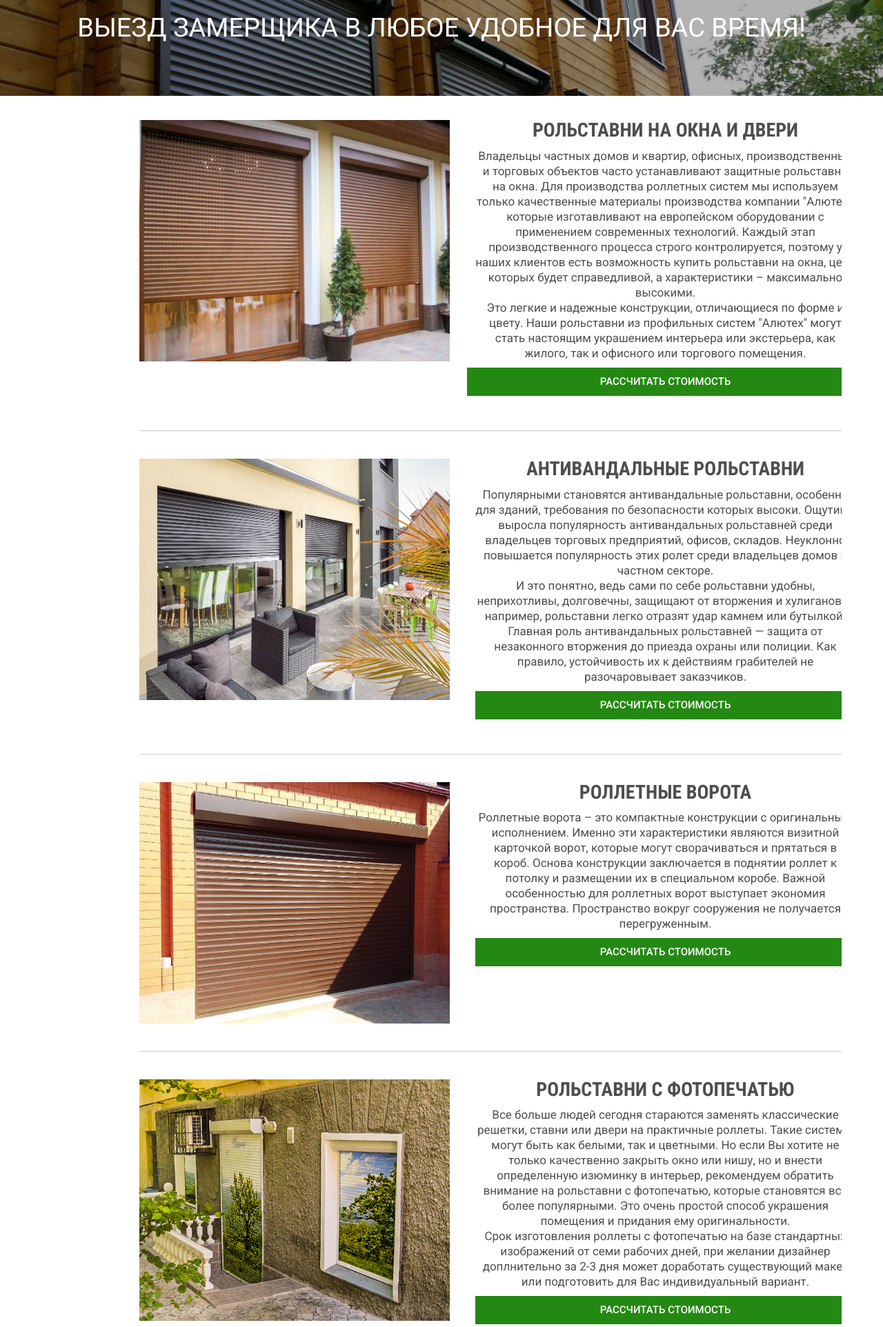
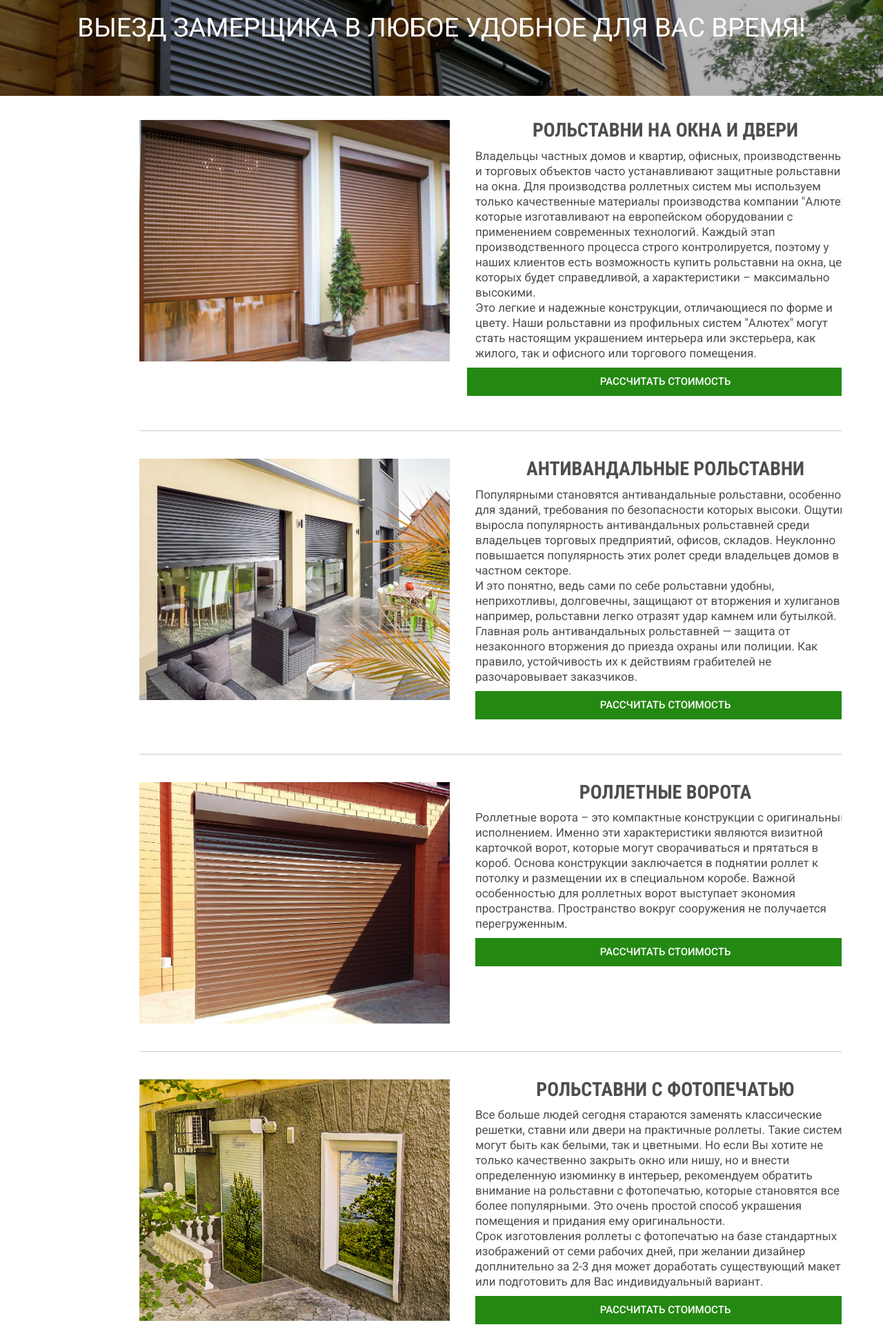
Before and after one commit to artem-create16/site_master, a Flask app: page / in a window 1280 px wide. Shown: the part 412-2336 px from the top of the page at 69% size. Run offline with Flask 2, Linux system fonts and the light colour scheme; some libraries are stand-ins or nearby versions.

Commit message:
Fixed alert

```diff
--- a/application/templates/flash.html
+++ b/application/templates/flash.html
@@ -8,11 +8,7 @@
     <script src="https://cdn.jsdelivr.net/npm/bootstrap@5.0.2/dist/js/bootstrap.bundle.min.js"
             integrity="sha384-MrcW6ZMFYlzcLA8Nl+NtUVF0sA7MsXsP1UyJoMp4YLEuNSfAP+JcXn/tWtIaxVXM"
             crossorigin="anonymous"></script>
-    <style>
-        p {
-            text-align: center;
-        }
-    </style>
+
 </head>
 
 {% with messages = get_flashed_messages() %}
```
